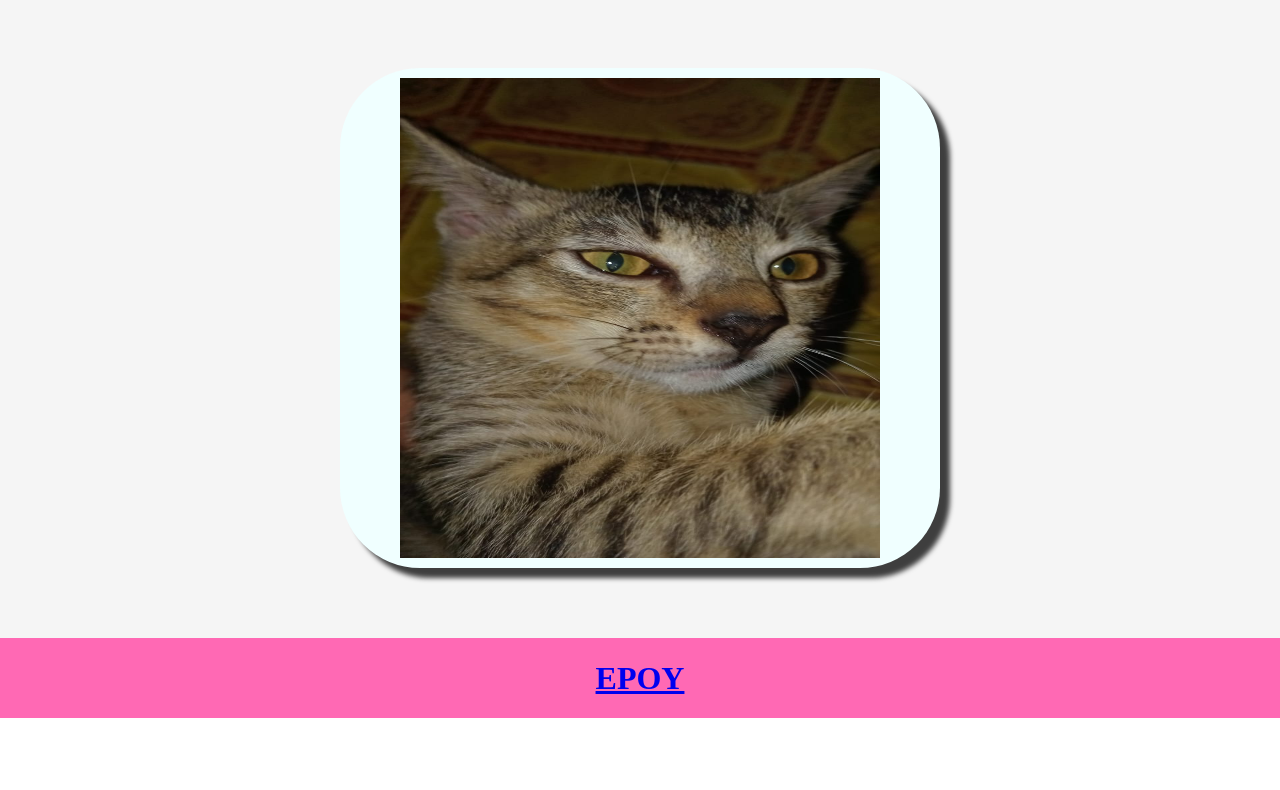
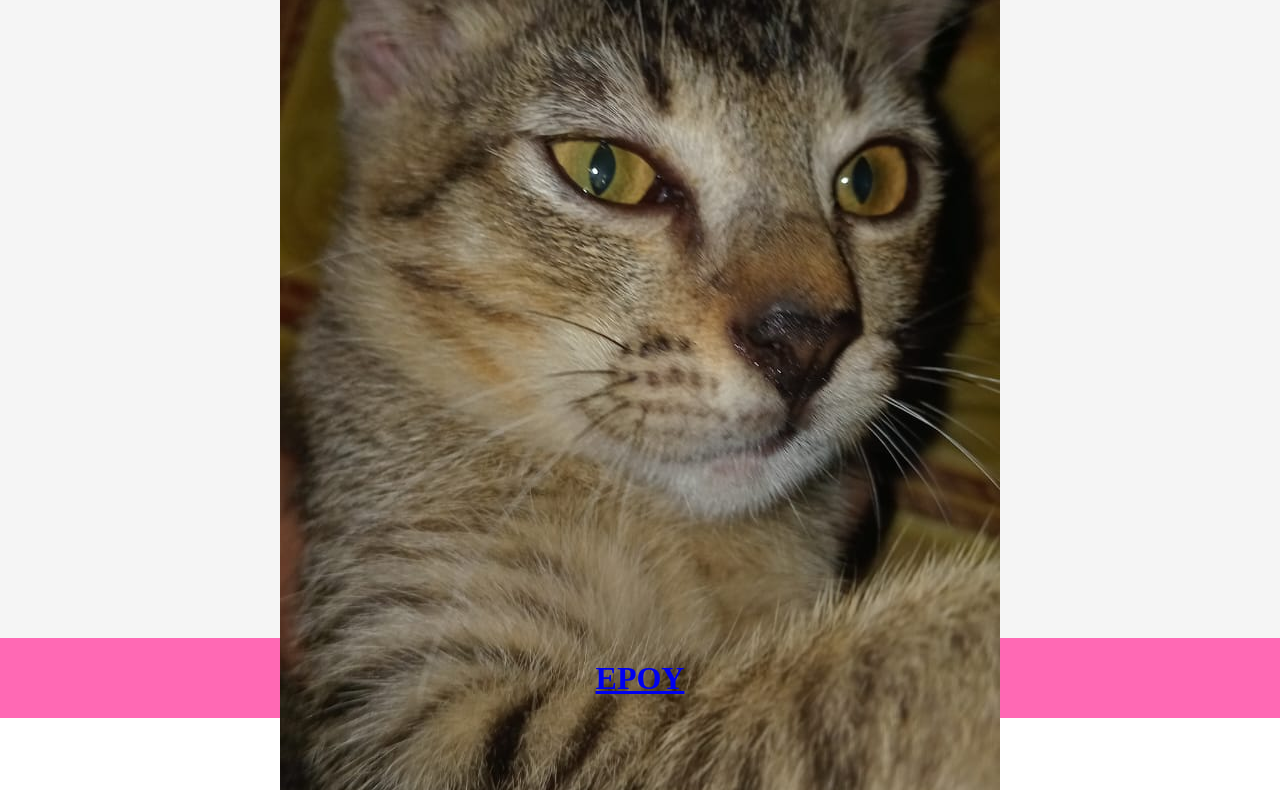
Before and after one commit to adadada345/epoyy.github.id, a plain HTML site: page index.html in a window 1280 px wide. Shown: the part 82-872 px from the top of the page. Before the commit the page ends 800 px from the top, so only its background shows below. Drawn offline with Linux system fonts and the light colour scheme.

Commit message:
Update style.css

```diff
--- a/style.css
+++ b/style.css
@@ -65,8 +65,8 @@ font-size: 30px;
 }
 
 .IMG-CONTENT {
-    width: 480px;
-    height: 480px;
+    width: 720px;
+    height: 1280px;
 }
 
 .CONTAINER-FOOTER {
```
